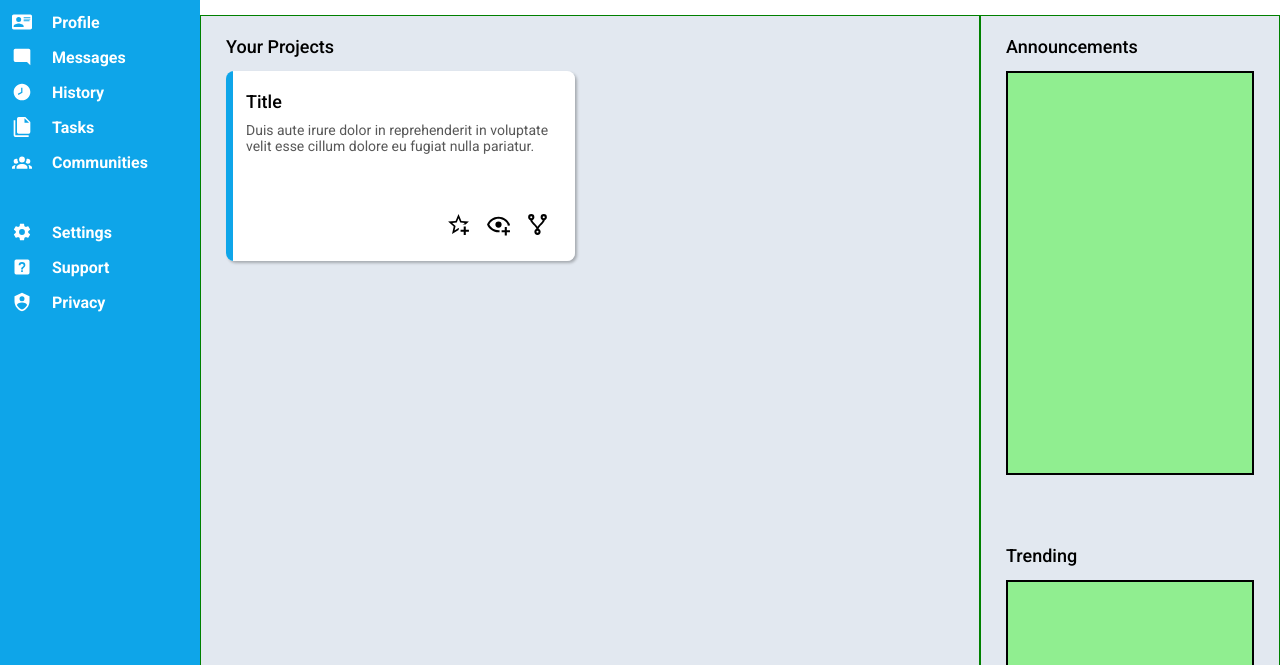
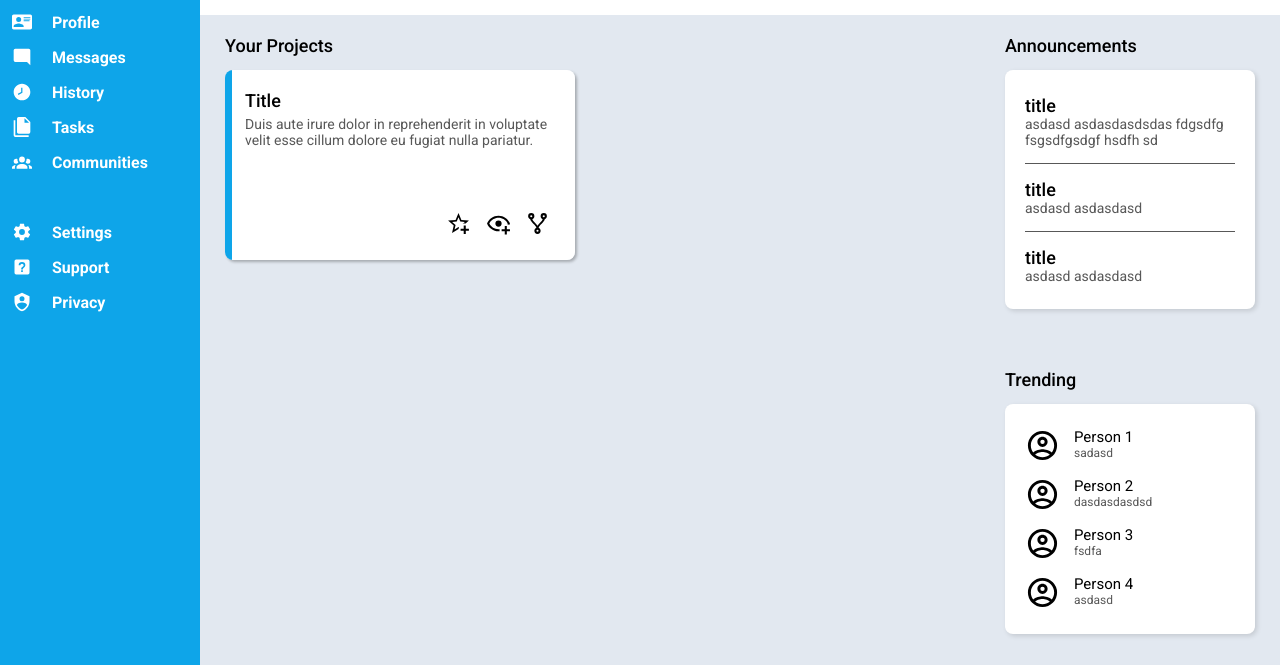
Before and after one commit to Aslam-Naseer/TOP-Projects-repo, a plain HTML site: page Dashboard/index.html in a window 1280 px wide. Shown: the part 135-800 px from the top of the page. Drawn offline with Linux system fonts and the light colour scheme; a script that the page names is missing.

Commit message:
Set side-cards

```diff
--- a/Dashboard/index.html
+++ b/Dashboard/index.html
@@ -74,11 +74,55 @@
       <div>
         <div class="announcment">
           <p>Announcements</p>
-          <div class="side-card"></div>
+          <div class="side-card">
+            <div class="ancmt-title">
+              title
+              <p>asdasd asdasdasdsdas fdgsdfg fsgsdfgsdgf hsdfh sd</p>
+            </div>
+
+            <div class="ancmt-title">
+              title
+              <p>asdasd asdasdasd</p>
+            </div>
+
+            <div class="ancmt-title">
+              title
+              <p>asdasd asdasdasd</p>
+            </div>
+          </div>
         </div>
         <div class="trending">
           <p>Trending</p>
-          <div class="side-card"></div>
+          <div class="side-card">
+            <div class="trending-cell">
+              <img src="svg/account-circle-outline.svg" />
+              <div>
+                <div class="tag">Person 1</div>
+                <div class="about">sadasd</div>
+              </div>
+            </div>
+            <div class="trending-cell">
+              <img src="svg/account-circle-outline.svg" />
+              <div>
+                <div class="tag">Person 2</div>
+                <div class="about">dasdasdasdsd</div>
+              </div>
+            </div>
+            <div class="trending-cell">
+              <img src="svg/account-circle-outline.svg" />
+              <div>
+                <div class="tag">Person 3</div>
+                <div class="about">fsdfa</div>
+              </div>
+            </div>
+            <div class="trending-cell">
+              <img src="svg/account-circle-outline.svg" />
+              <div>
+                <div class="tag">Person 4</div>
+                <div class="about">asdasd</div>
+              </div>
+            </div>
+          </div>
         </div>
       </div>
     </main>
--- a/Dashboard/styles.css
+++ b/Dashboard/styles.css
@@ -110,10 +110,6 @@ body {
   grid-template-columns: 1fr 300px;
 }
 
-.main-content>div {
-  border: 1px solid green;
-}
-
 .projects,
 .announcment,
 .trending {
@@ -152,7 +148,7 @@ body {
 }
 
 .title>p {
-  margin-top: 10px;
+  margin-top: 5px;
   font-weight: 400;
   font-size: 14px;
   color: #585858;
@@ -168,11 +164,50 @@ body {
 }
 
 .trending {
-  margin-top: 30px;
+  margin-top: 20px;
 }
 
 .side-card {
-  background-color: lightgreen;
-  bordeR: 2px solid black;
-  height: 400px;
+  padding: 10px 20px;
+  border: none;
+  border-radius: 8px;
+  background-color: #fff;
+  box-shadow: 2px 2px 5px #0002;
 }
+
+.ancmt-title {
+  padding: 15px 0;
+  border-bottom: 1px solid #585858;
+}
+
+.ancmt-title:last-child {
+  border-bottom: none;
+}
+
+.ancmt-title>p {
+  font-weight: 400;
+  font-size: 14px;
+  color: #585858;
+}
+
+.trending-cell {
+  margin: 14px 0;
+  display: flex;
+  gap: 14px;
+}
+
+.trending-cell>img {
+  width: 35px;
+}
+
+.tag {
+  font-weight: 400;
+  font-size: 15px;
+}
+
+.about {
+  font-weight: 400;
+  font-size: 12px;
+  color: #585858;
+  overflow: hidden;
+}
```
